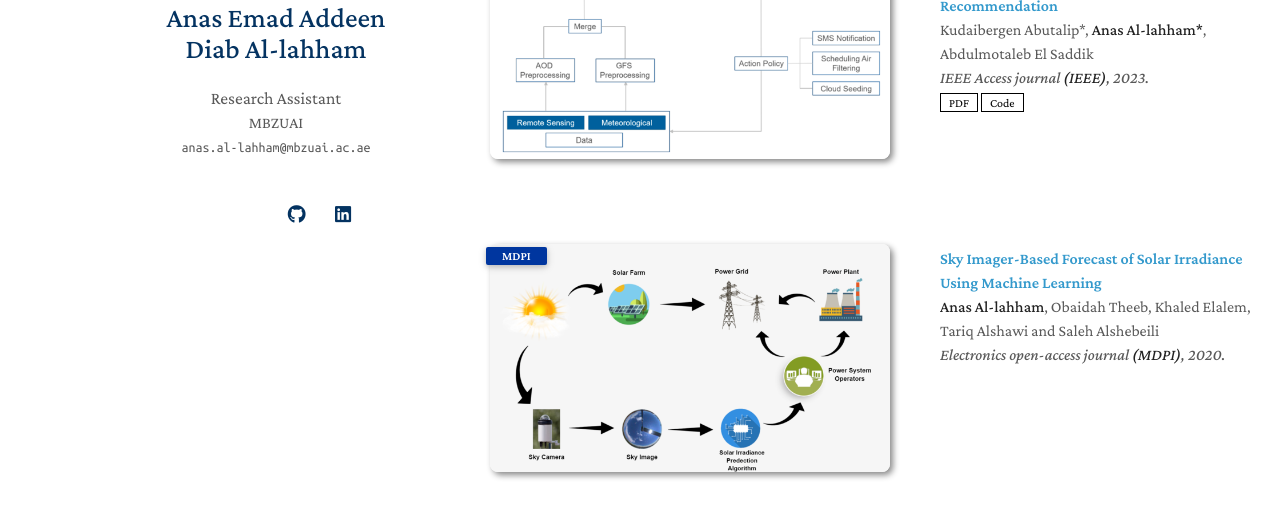
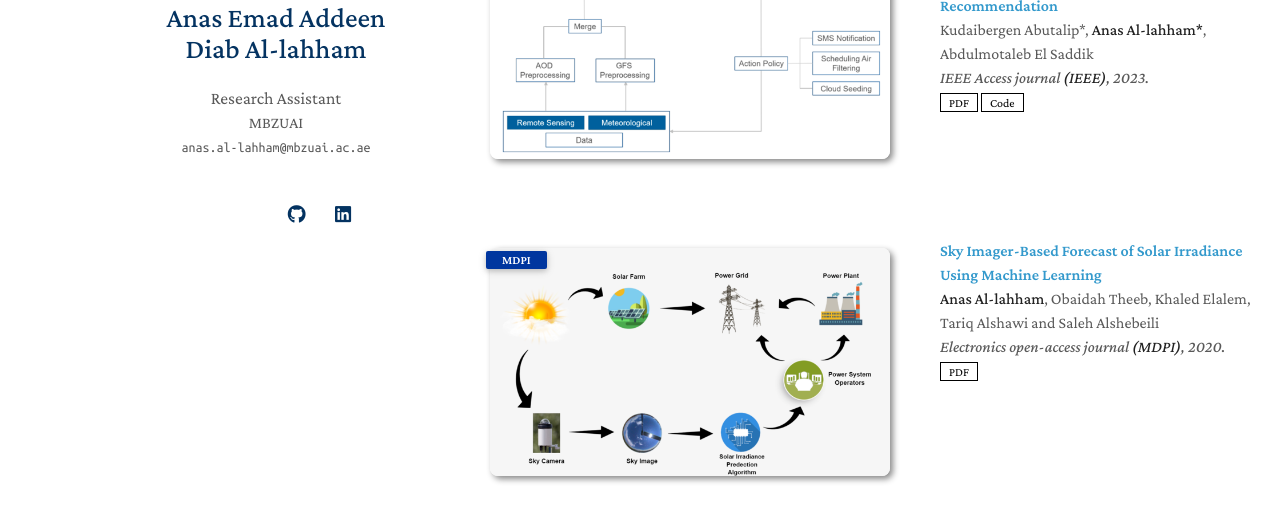
Before and after one commit to AnasEmad11/AnasEmad11.github.io, a Jekyll site: the page built from index.md, in a window 1280 px wide and 900 px high, scrolled down 788 px, cut to the strip 318-840 px from the top of the window. Built offline with Jekyll 4.4.1, drawn with Linux system fonts in a browser that asks for light colours; nearby versions of some CDN libraries; a style sheet for code colours, icons or effects is not loaded; our own code applies the rules of GitHub Pages for plain Markdown files.

Commit message:
skyimage

```diff
--- a/_includes/publications.md
+++ b/_includes/publications.md
@@ -73,9 +73,11 @@
         </div>
 
         <div class="col-sm-9" style="position: relative;width: 100%;padding-right: 15px;padding-left: 20px;">
-          <div class="title"><a href="https://doi.org/10.3390/electronics9101700">Sky Imager-Based Forecast of Solar Irradiance Using Machine Learning</a></div>
+          <div class="title"><a href="https://arxiv.org/pdf/2310.17356.pdf">Sky Imager-Based Forecast of Solar Irradiance Using Machine Learning</a></div>
           <div class="author"><strong>Anas Al-lahham</strong>, Obaidah Theeb, Khaled Elalem, Tariq Alshawi and Saleh Alshebeili</div>
           <div class="periodical"><em>Electronics open-access journal <strong>(MDPI)</strong>, 2020.</em></div>
+            <div class="links"><a href="https://arxiv.org/pdf/2310.17356.pdf" class="btn btn-sm z-depth-0" role="button" target="_blank" style="font-size:12px;">PDF</a>
+            </div>
         </div>
       </div>
     </li>
```
